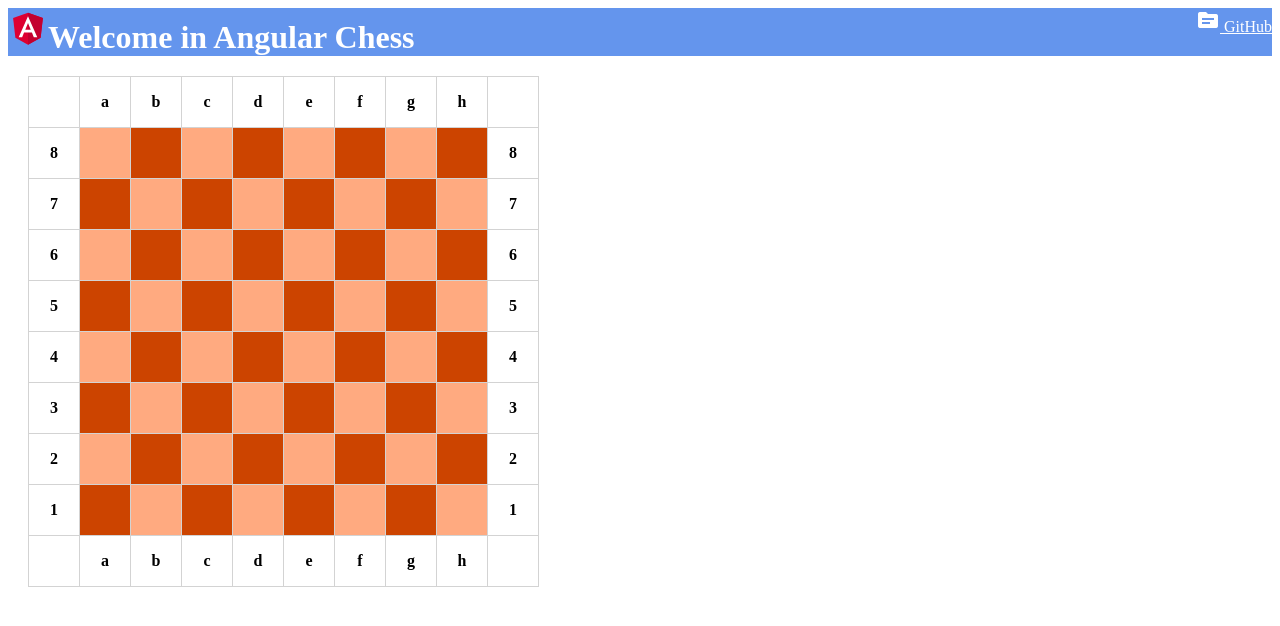
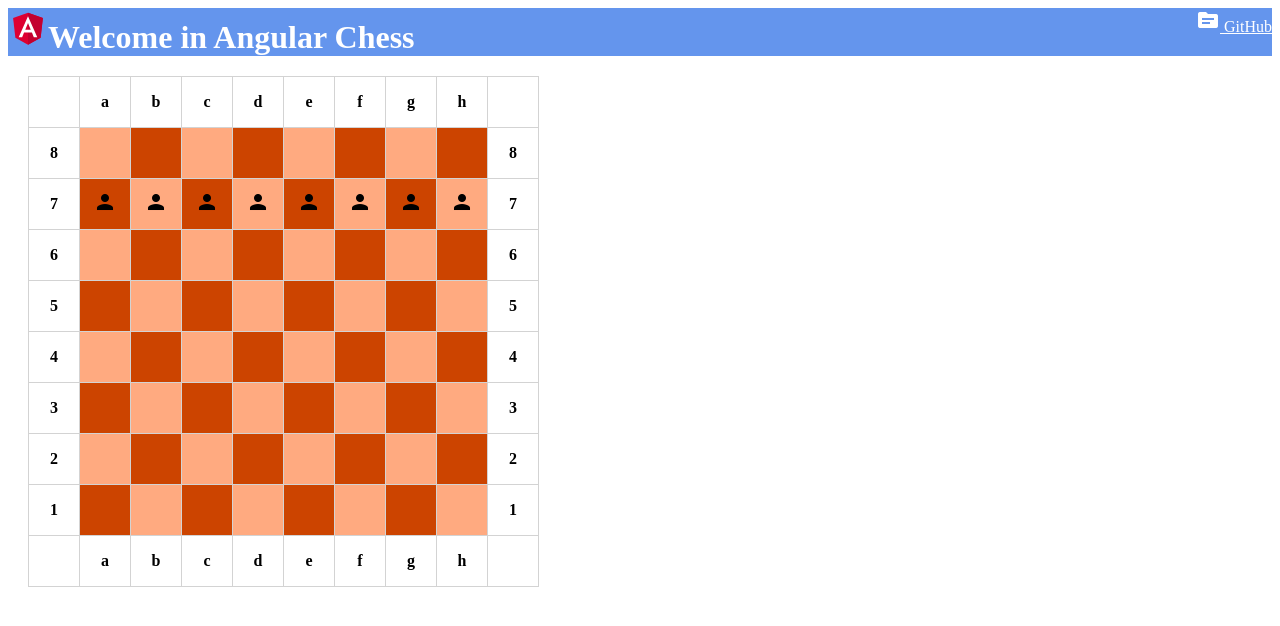
Before and after one commit to sumegizoltan73/AngularChess, an Angular app in the folder angular-chess/: page / in a window 1280 px wide. Shown: the top 626 px of the page. Built offline with nearby package versions, Linux system fonts and the light colour scheme.

Commit message:
Figure display strategy

```diff
--- a/angular-chess/src/app/chess/chess.component.html
+++ b/angular-chess/src/app/chess/chess.component.html
@@ -8,8 +8,8 @@
     </tr>
     <tr *ngFor="let row of y; let i = index;">
         <td>{{ row }}</td>
-        <td *ngFor="let td of x; let j = index;" [ngClass]="{'white': isWhite(j, i), 'black': !isWhite(j, i) }">
-            <span class="material-icons"></span>
+        <td *ngFor="let td of x; let j = index;" [ngClass]="{'white': isCellWhite(j, i), 'black': !isCellWhite(j, i) }">
+            <span class="material-icons" [ngClass]="colorOfFigure(j, i)">{{ figure(j, i) }}</span>
         </td>
         <td>{{ row }}</td>
     </tr>
--- a/angular-chess/src/app/chess/chess.component.ts
+++ b/angular-chess/src/app/chess/chess.component.ts
@@ -1,4 +1,9 @@
 import { Component, OnInit } from '@angular/core';
+
+export interface IFigure {
+  name: string;
+  color: string;
+}
 
 @Component({
   selector: 'app-chess',
@@ -15,8 +20,27 @@ export class ChessComponent implements OnInit {
   ngOnInit(): void {
   }
 
-  isWhite(x: number, y: number): boolean {
+  isCellWhite(x: number, y: number): boolean {
     return (x % 2 === 0 && y % 2 === 0) || (x % 2 !== 0 && y % 2 !== 0);
   }
 
+  figure(x: number, y: number): string {
+    const fig = this.getFigure(x, y);
+
+    return (fig) ? fig.name : "";
+  }
+
+  colorOfFigure(x: number, y: number): string {
+    const fig = this.getFigure(x, y);
+
+    return (fig) ? fig.color : "";
+  }
+
+  private getFigure(x: number, y: number): IFigure | null {
+    // test
+    if ((8 - y) === 7)
+      return { name: 'person', color: 'black'};
+
+    return null;
+  }
 }
```
